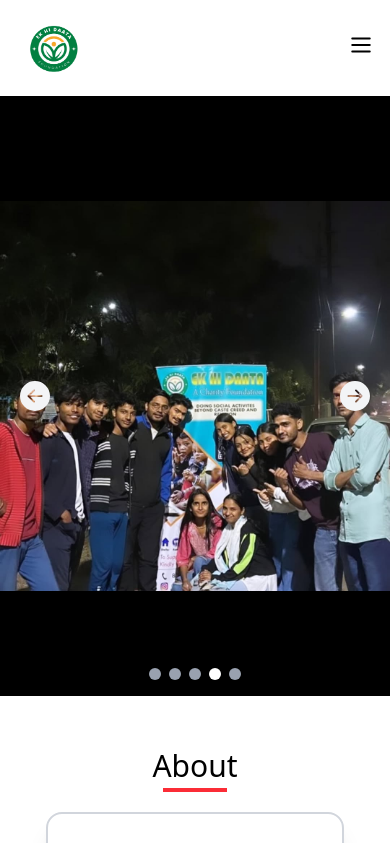
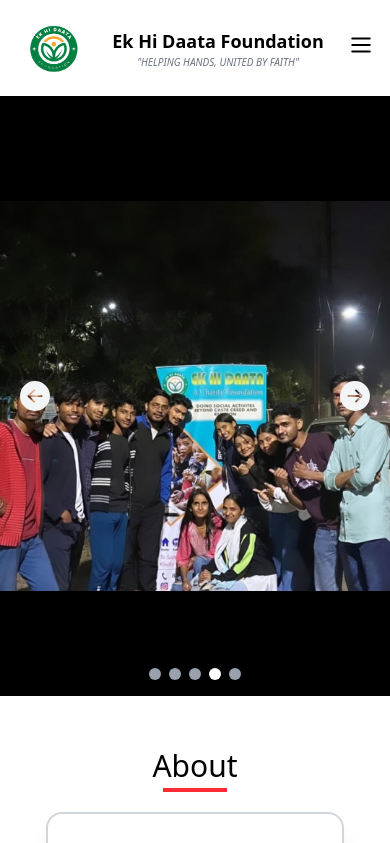
Before and after one commit to neerajhariyale/EkHiDaataFoundation, a React (Vite) app: page / in a window 390 px wide. Shown: the top 843 px of the page. Built offline with nearby package versions, Linux system fonts and the light colour scheme.

Commit message:
fourth commit

```diff
--- a/src/components/Header.jsx
+++ b/src/components/Header.jsx
@@ -59,6 +59,14 @@
           </button>
         </div>
 
+
+
+        {/* Mobile View Tag Line AND Name */}
+        <div className="md:hidden flex flex-col items-center p-1">
+          <h1 className="text-lg font-semibold text-black">Ek Hi Daata Foundation</h1>
+          <p className="text-[10px] text-gray-500 italic">"HELPING HANDS, UNITED BY FAITH"</p>
+        </div>
+
         {/* Mobile Menu Toggle Button */}
         <div className="md:hidden">
           <button onClick={() => setIsMobileMenuOpen(!isMobileMenuOpen)}>
```
